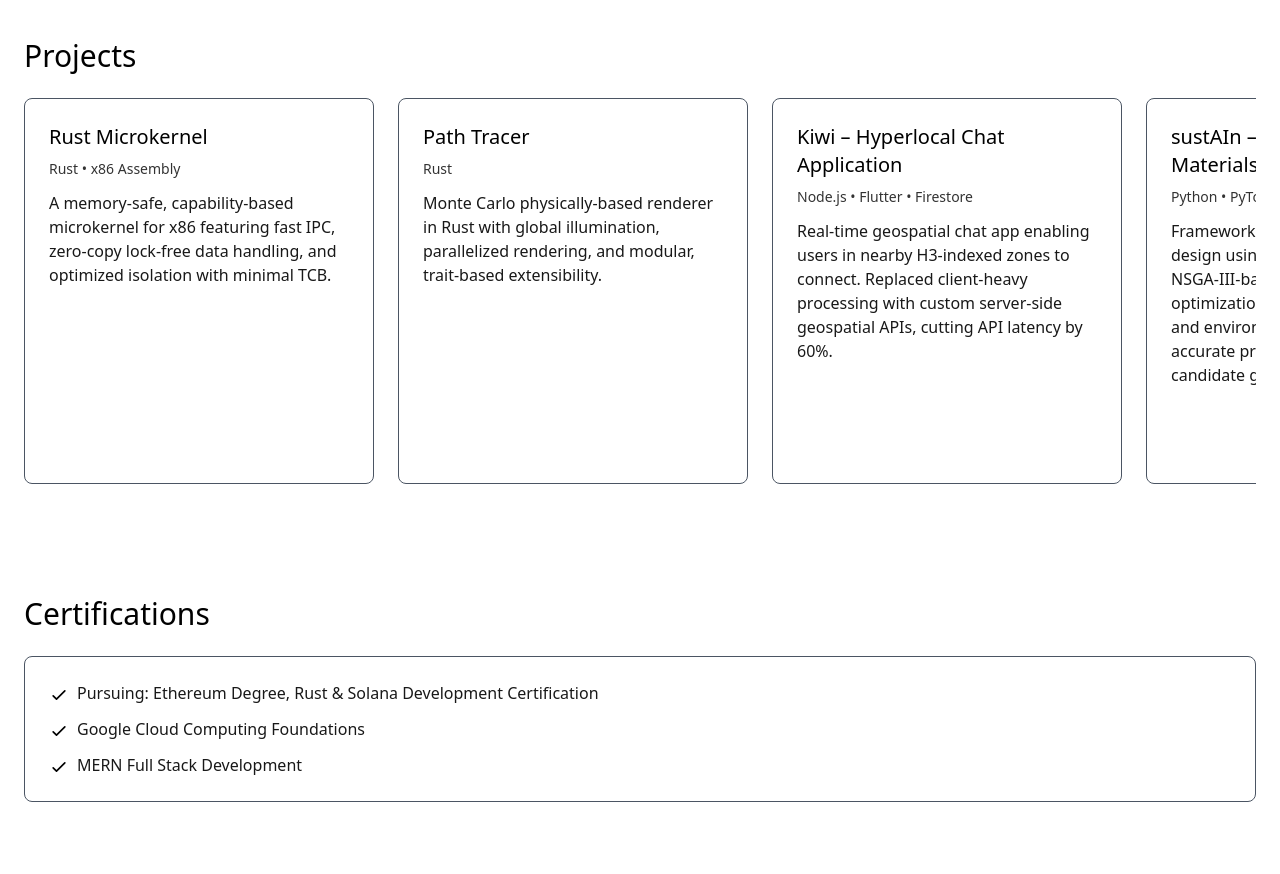
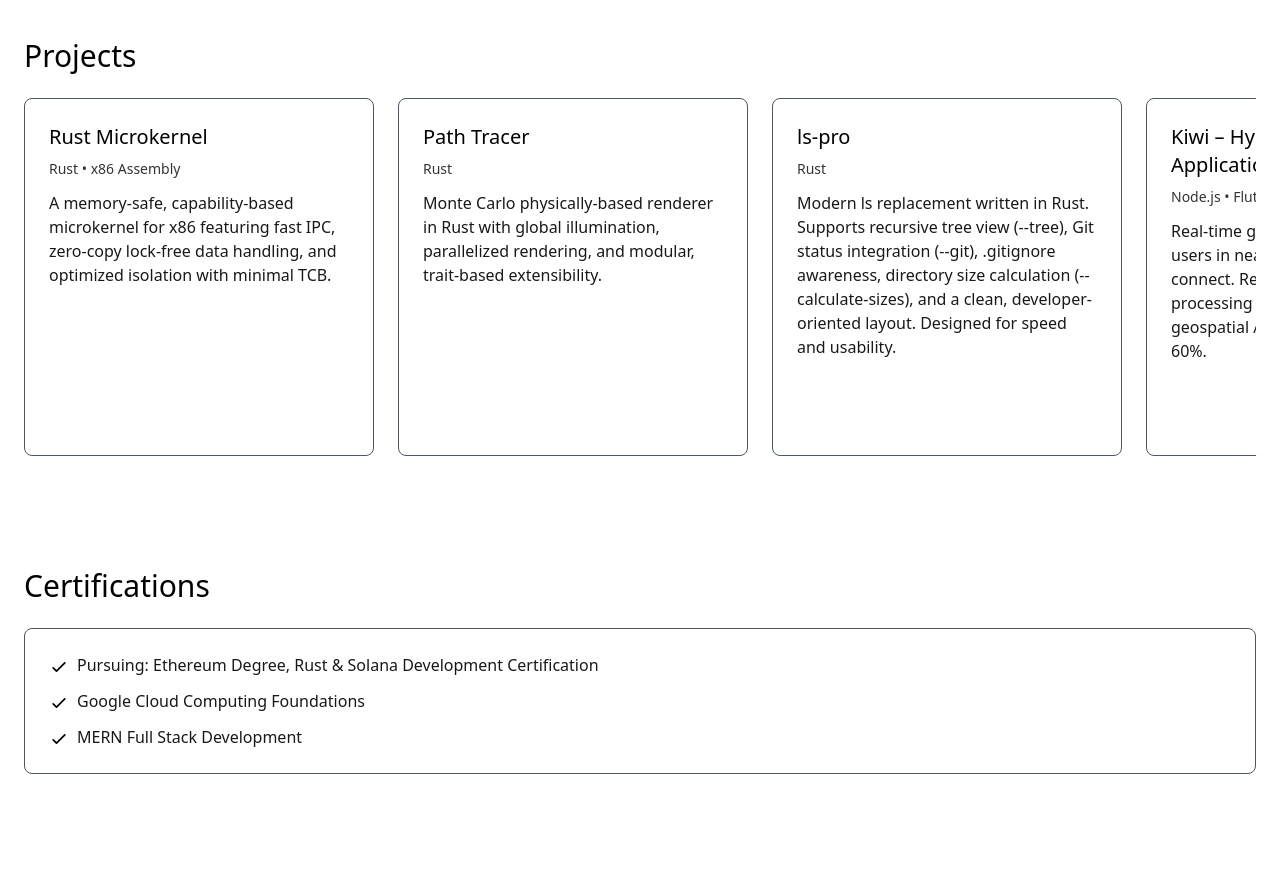
Before and after one commit to sh1vananda/portfolio, a React (Create React App) app: page / in a window 1280 px wide. Shown: the part 2980-3854 px from the top of the page. Built offline with nearby package versions, Linux system fonts and the light colour scheme.

Commit message:
Update App.js

```diff
--- a/src/App.js
+++ b/src/App.js
@@ -148,9 +148,24 @@ const App = () => {
        description: 'Monte Carlo physically-based renderer in Rust with global illumination, parallelized rendering, and modular, trait-based extensibility.'
      },
       {
+       name: 'ls-pro',
+       technologies: ['Rust'],
+       description: 'Modern ls replacement written in Rust. Supports recursive tree view (--tree), Git status integration (--git), .gitignore awareness, directory size calculation (--calculate-sizes), and a clean, developer-oriented layout. Designed for speed and usability.'
+     },
+      {
        name: 'Kiwi – Hyperlocal Chat Application',
        technologies: ['Node.js', 'Flutter', 'Firestore'],
        description: 'Real-time geospatial chat app enabling users in nearby H3-indexed zones to connect. Replaced client-heavy processing with custom server-side geospatial APIs, cutting API latency by 60%.'
+     },
+      {
+       name: 'Do Doing Done',
+       technologies: ['Flask', 'JavaScript', 'TailwindCSS', 'SocketIO'],
+       description: 'A real-time task management application built with Flask and SocketIO. Supports room-based collaboration with unique room codes. Features include real-time synchronization, a three-column Kanban board (To Do, In Progress, Done), drag-and-drop task movement, inline editing, task assignment, priority levels, and due dates.'
+     },
+      {
+       name: 'atra',
+       technologies: ['Next.js', 'TailwindCSS', 'Firestore'],
+       description: 'a digital loyalty platform enabling customers to collect and redeem points across businesses via a unified wallet. Businesses can create and manage loyalty programs, track activity, and access analytics through a dedicated dashboard. Supports QR-based point collection, reward redemption, and activity history.'
      },
      {
        name: 'sustAIn – AI for Sustainable Materials Design',
@@ -164,13 +179,13 @@ const App = () => {
      },
      {
        name: 'Blockchain Price Alert System',
-       technologies: ['Python', 'PostgreSQL', 'Sveltekit', 'Web3.js'],
+       technologies: ['Python', 'PostgreSQL', 'Sveltekit', 'TailwindCSS', 'Web3.js'],
        description: 'A full-stack price alert platform for cryptocurrency users. Designed efficient backend pipelines to process high-frequency exchange API data and trigger real-time user alerts based on custom price rules.'
      },
      {
        name: 'Elqen – Decentralized Rotating Savings & Credit System',
        technologies: ['Python', 'PostgreSQL', 'Sveltekit', 'Web3.js'],
-       description: 'Solidity-based ROSCA system with automated fund allocation, React frontend with wallet integration, and OpenZeppelin-secured smart contracts ensuring transactional integrity and real-time group contribution tracking. <a href="https://github.com/sh1vananda/elqen" target="_blank" rel="noopener noreferrer">link</a>'
+       description: 'Solidity-based ROSCA system with automated fund allocation, React frontend with wallet integration, and OpenZeppelin-secured smart contracts ensuring transactional integrity and real-time group contribution tracking.'
      },
      {
        name: 'Dynamic NFT System',
@@ -179,7 +194,7 @@ const App = () => {
      },
      {
        name: 'Supply Chain Management on Blockchain',
-       technologies: ['Hyperledger Fabric', 'Node.js', 'Express'],
+       technologies: ['Chaincode (Go)', 'Hyperledger Fabric', 'Node.js', 'Express'],
        description: 'Blockchain-based asset tracking system using Hyperledger Fabric, Chaincode to enforce business logic and built Express APIs to interact with the ledger and visualize asset history.'
      }
    ];
```
